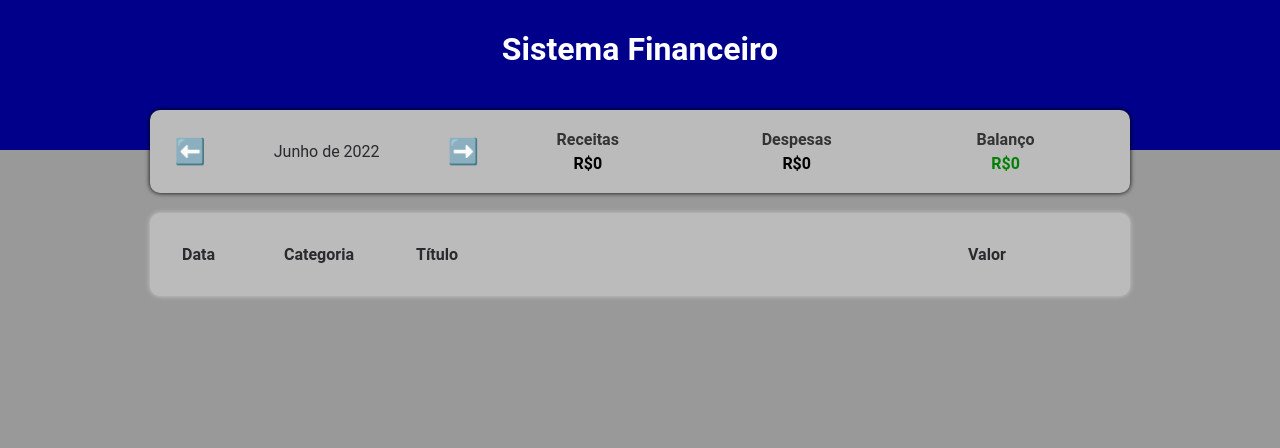
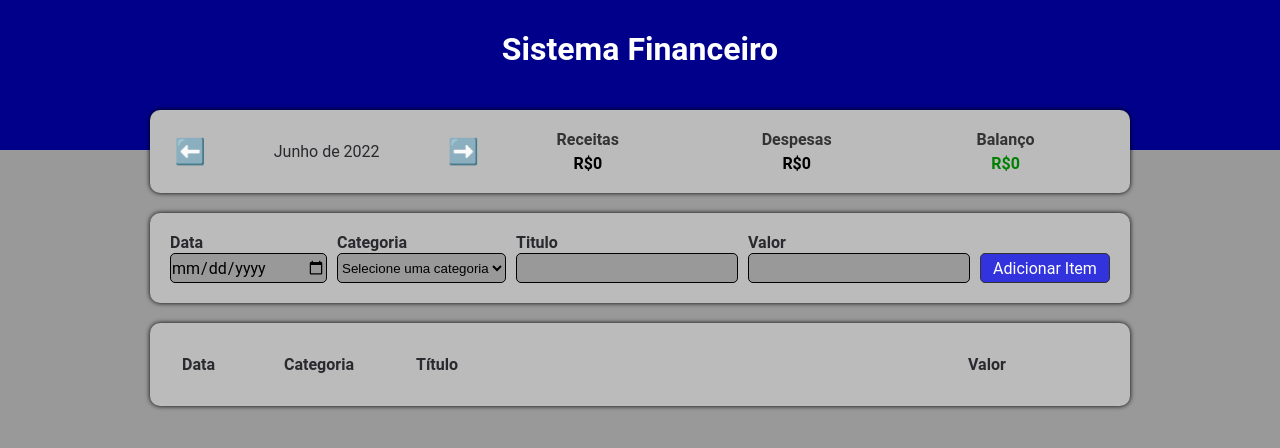
Before and after one commit to brunoamaia/track-money-react, a React (Vite) app: page / in a window 1280 px wide. Shown: the top 448 px of the page. Built offline with nearby package versions, Linux system fonts and the light colour scheme.

Commit message:
Adição do formulário para adicionar dados

```diff
--- a/src/components/Body/index.tsx
+++ b/src/components/Body/index.tsx
@@ -1,10 +1,11 @@
 import { useEffect, useState } from 'react'
+import InfoArea from '@/components/InfoArea'
+import InputArea from '@/components/InputArea'
 import TableArea from '@/components/TableArea'
 import categories from '@/data/categories'
 import items from '@/data/items'
 import { filterListByMonth, getCurrentMonth } from '@/helpers/dateFilter'
 import { Item } from '@/types/data'
-import InfoArea from '@/components/InfoArea'
 import * as Sty from './styles'
 
 function Body() {
@@ -16,6 +17,14 @@ function Body() {
 
 	const handleMonthChange = (newMonth: string) => {
 		setCurrentMonth(newMonth)
+	}
+
+	const handleAddItem = (item: Item) => {
+		let newList = [...list]
+
+		newList.push(item)
+
+		setList(newList);
 	}
 
 	useEffect(() => {
@@ -46,6 +55,7 @@ function Body() {
 				income={income}
 				onMonthChange={handleMonthChange}
 			/>
+			<InputArea onAddItem={handleAddItem}/>
 			<TableArea list={filteredList} />
 		</Sty.Body>
 	)
--- /dev/null
+++ b/src/components/InputArea/index.tsx
@@ -0,0 +1,95 @@
+import { useState } from 'react';
+import { Item } from '@/types/data'
+import categories from '@/data/categories'
+import * as Sty from './styles'
+
+interface Props {
+	onAddItem: (item: Item) => void;
+}
+
+const InputArea = ({ onAddItem }: Props) => {
+	const [ selectedDate, setSelectedDate] = useState<string>();
+	const [ selectedCategory, setSelectedCategory] = useState<string>('');
+	const [ selectedTitle, setSelectedTitle] = useState<string>('');
+	const [ selectedValue, setSelectedValue] = useState<number>();
+	let categoryKeys: string[] = Object.keys(categories);
+
+	const handleAddItem = () => {
+		const newItem: Item = {
+			date: new Date(2022, 6, 10),
+			category: 'salary',
+			title: 'Item de teste',
+			value: 123.45
+		}
+
+		onAddItem(newItem)
+	}
+
+	const handleSubmit = (event: any) => {
+		alert(`Titulo: ${selectedTitle}\nData: ${selectedDate}\nCategoria: ${selectedCategory}\nValor: ${selectedValue}`);
+		event.preventDefault();
+	}
+
+	return (
+		<Sty.Container>
+			<Sty.Form onSubmit={handleSubmit}>
+				<Sty.Input>
+					<label htmlFor='date'>Data</label>
+					<input
+						type="date"
+						id="date"
+						name="date"
+						value={selectedDate}
+						onChange={(event) => setSelectedDate(event.target.value)}
+						required
+					/>
+				</Sty.Input>
+				<Sty.Input>
+					<label htmlFor='category'>Categoria</label>
+					<select
+					name="category"
+					id="category"
+					onChange={e => setSelectedCategory(e.target.value)}
+					defaultValue={''}
+					required
+					>
+						<option value={''} selected disabled hidden>Selecione uma categoria</option>
+						{
+							categoryKeys.map((key, index) => (
+								<option key={index} value={categories[key].title}>{categories[key].title}</option>
+							))
+						}
+
+					</select>
+				</Sty.Input>
+				<Sty.Input>
+					<label htmlFor='title'>Titulo</label>
+					<input
+						type="text"
+						id="title"
+						name="title"
+						value={selectedTitle}
+						onChange={(event) => setSelectedTitle(event.target.value)}
+						required
+						/>
+				</Sty.Input>
+				<Sty.Input>
+					<label htmlFor='value'>Valor</label>
+					<input
+						type="number"
+						id="value"
+						name="value"
+						step="0.01"
+						min='0'
+						value={selectedValue}
+						onChange={(event) => setSelectedValue(parseFloat(event.target.value))}
+						required
+					/>
+				</Sty.Input>
+				<button>Adicionar Item</button>
+			</Sty.Form>
+		</Sty.Container>
+	)
+}
+
+export default InputArea
--- /dev/null
+++ b/src/components/InputArea/styles.ts
@@ -0,0 +1,44 @@
+import styled from 'styled-components'
+
+export const Container = styled.div`
+	background-color: #BBB;
+	box-shadow: 0 0 5px #000;
+	border-radius: 10px;
+	padding: 20px;
+	margin-top: 20px;
+`
+export const Form = styled.form`
+	display: flex;
+	align-items: initial;
+	justify-content: space-between;
+	flex: 1;
+	gap: 10px;
+
+	button {
+		color: white;
+		margin-top: 20px;
+		border: 1px solid #333;
+		border-radius: 5px;
+		background-color: #33D;
+		height: 30px;
+		width: 130px;
+	}
+`
+
+export const Input = styled.div`
+	display: flex;
+	flex: 1;
+	flex-direction: column;
+
+	label {
+		font-weight: bold;
+		height: 20px;
+	}
+
+	input, select {
+		height: 30px;
+		border: 1px solid;
+		border-radius: 5px;
+		background-color: #999;
+	}
+`
--- a/src/components/TableArea/styles.ts
+++ b/src/components/TableArea/styles.ts
@@ -4,7 +4,7 @@ export const Table = styled.table`
 	width: 100%;
 	background-color: #BBB;
 	padding: 20px;
-	box-shadow: 0 0 5px #CCC;
+	box-shadow: 0 0 5px #000;
 	border-radius: 10px;
 	margin-top: 20px;
 
```
